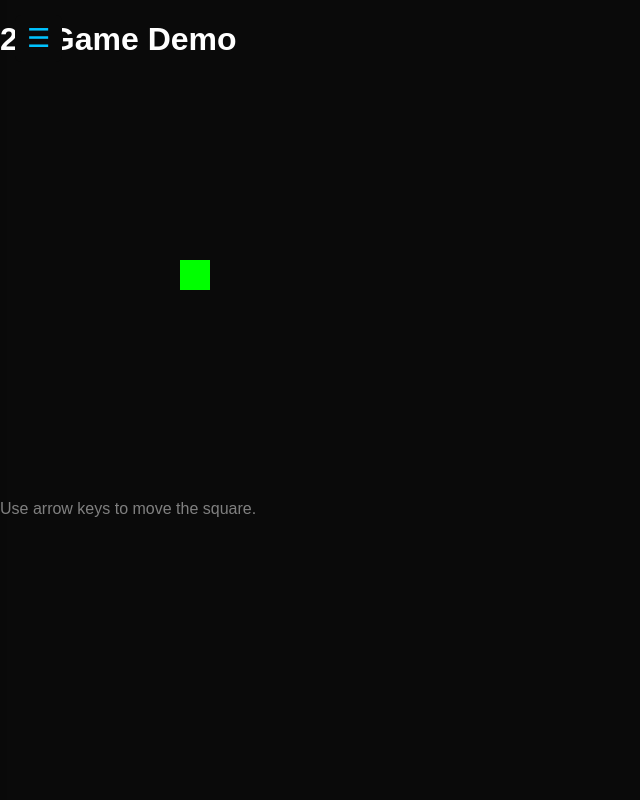
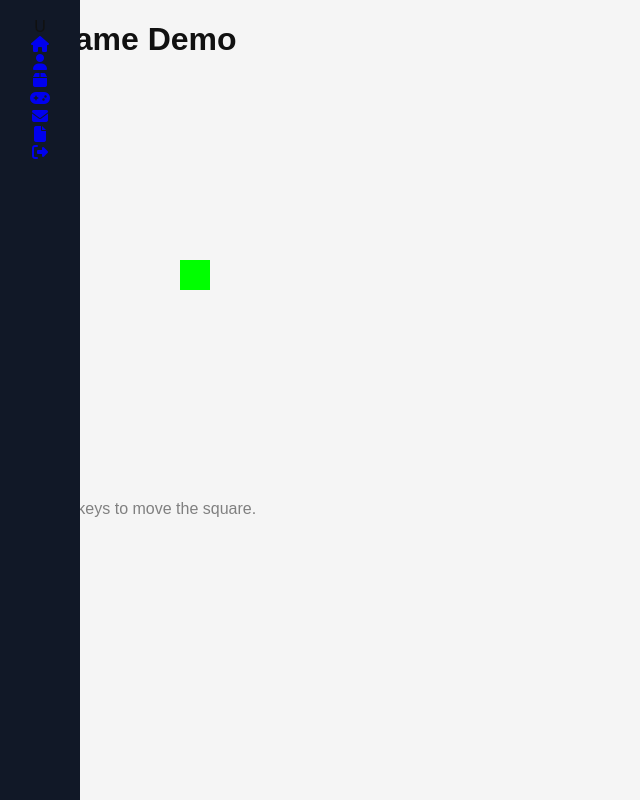
Before and after one commit to Utkarshchoudhary2/Utkarshchaudhary, a plain HTML site: page game.html in a window 1280 px wide. Shown: the whole page, without its empty margins (0-640 px from the left). Drawn offline with Linux system fonts and the light colour scheme; files that its build step writes are made by us from their sources.

Commit message:
Add files via upload

```diff
--- a/css/style.css
+++ b/css/style.css
@@ -1,95 +1,20 @@
-body {
-  margin: 0;
-  font-family: Arial, sans-serif;
-  background: #0a0a0a;
-  color: #fff;
-}
-
-/* Sidebar */
-.sidebar {
-  position: fixed;
-  top: 0;
-  left: -80px;
-  width: 70px;
-  height: 100%;
-  background: #0a0a0a;
-  display: flex;
-  flex-direction: column;
-  align-items: center;
-  padding-top: 20px;
-  gap: 25px;
-  box-shadow: 2px 0 10px rgba(0,0,0,0.6);
-  z-index: 1000;
-  transition: left 0.3s ease;
-}
-
-.sidebar.show {
-  left: 0;
-}
-
-.sidebar a {
-  color: #00c3ff;
-  font-size: 22px;
-  text-decoration: none;
-  transition: 0.3s;
-}
-
-.sidebar a:hover {
-  color: #fff;
-  transform: scale(1.2);
-}
-
-.sidebar .avatar {
-  width: 50px;
-  height: 50px;
-  border-radius: 50%;
-  background: linear-gradient(135deg, #00c3ff, #007bff);
-  display: flex;
-  align-items: center;
-  justify-content: center;
-  font-size: 20px;
-  font-weight: bold;
-  color: #fff;
-}
-
-/* Hamburger */
-.hamburger {
-  position: fixed;
-  top: 15px;
-  left: 15px;
-  font-size: 26px;
-  color: #00c3ff;
-  background: #0a0a0a;
-  padding: 8px 12px;
-  border-radius: 6px;
-  cursor: pointer;
-  z-index: 1100;
-}
-
-/* Auth forms */
-.auth-container {
-  max-width: 350px;
-  margin: 100px auto;
-  padding: 20px;
-  background: #111;
-  border-radius: 10px;
-  text-align: center;
-}
-
-.auth-container input {
-  width: 90%;
-  padding: 10px;
-  margin: 10px 0;
-  border: none;
-  border-radius: 6px;
-}
-
-.auth-container button {
-  width: 100%;
-  padding: 10px;
-  border: none;
-  background: #00c3ff;
-  color: #fff;
-  border-radius: 6px;
-  cursor: pointer;
-}
+body { margin:0; font-family:Arial, Helvetica, sans-serif; background:#f5f5f5; color:#111; }
+.sidebar { position:fixed; top:0; left:0; width:80px; height:100vh; background:#111827; display:flex; flex-direction:column; align-items:center; padding-top:18px; z-index:1000; }
+.sidebar ul { list-style:none; padding:0; margin:0; }
+.sidebar ul li { margin:18px 0; width:100%; display:flex; justify-content:center; }
+.sidebar ul li a { color:#fff; text-decoration:none; display:flex; flex-direction:column; align-items:center; font-size:12px; width:56px; height:56px; border-radius:12px; }
+.sidebar ul li a i { font-size:20px; margin-bottom:4px; background:#00bfff; width:36px; height:36px; display:flex; align-items:center; justify-content:center; border-radius:50%; color:#fff; }
+.sidebar ul li a span { display:block; font-size:11px; margin-top:4px; color:#fff; }
+.content { margin-left:110px; padding:24px; }
+.hamburger { display:none; position:fixed; top:15px; left:15px; z-index:1100; font-size:20px; color:#fff; background:#00bfff; padding:6px 10px; border-radius:6px; cursor:pointer; }
+@media(max-width:768px){ .sidebar{ left:-220px; width:200px; transition:left .25s ease;} .sidebar.active{ left:0;} .content{ margin-left:0; } .hamburger{ display:block;} }
+.projects-grid{ display:flex; gap:20px; flex-wrap:wrap; }
+.card{ background:#fff; padding:18px; border-radius:8px; box-shadow:0 6px 18px rgba(0,0,0,0.06); width:260px; }
+.btn{ display:inline-block; background:#00bfff; color:#fff; padding:8px 14px; border-radius:6px; text-decoration:none; }
+.btn:hover{ background:#007acc; }
+.toast{ position:fixed; bottom:20px; right:20px; background:#111827; color:#fff; padding:10px 16px; border-radius:8px; display:none; box-shadow:0 8px 20px rgba(0,0,0,0.12); }
+.toast.show{ display:block; animation:fadein .25s, fadeout .25s 2.5s; }
+@keyframes fadein{ from{opacity:0} to{opacity:1} } @keyframes fadeout{ from{opacity:1} to{opacity:0} }
+.content.auth{ max-width:420px; margin:60px auto; background:#fff; padding:20px; border-radius:8px; box-shadow:0 8px 24px rgba(0,0,0,0.06); }
+input[type="email"], input[type="password"], textarea, input[type="text"]{ width:100%; padding:10px; border:1px solid #ddd; border-radius:6px; box-sizing:border-box; }
+label{ font-weight:600; }
```
